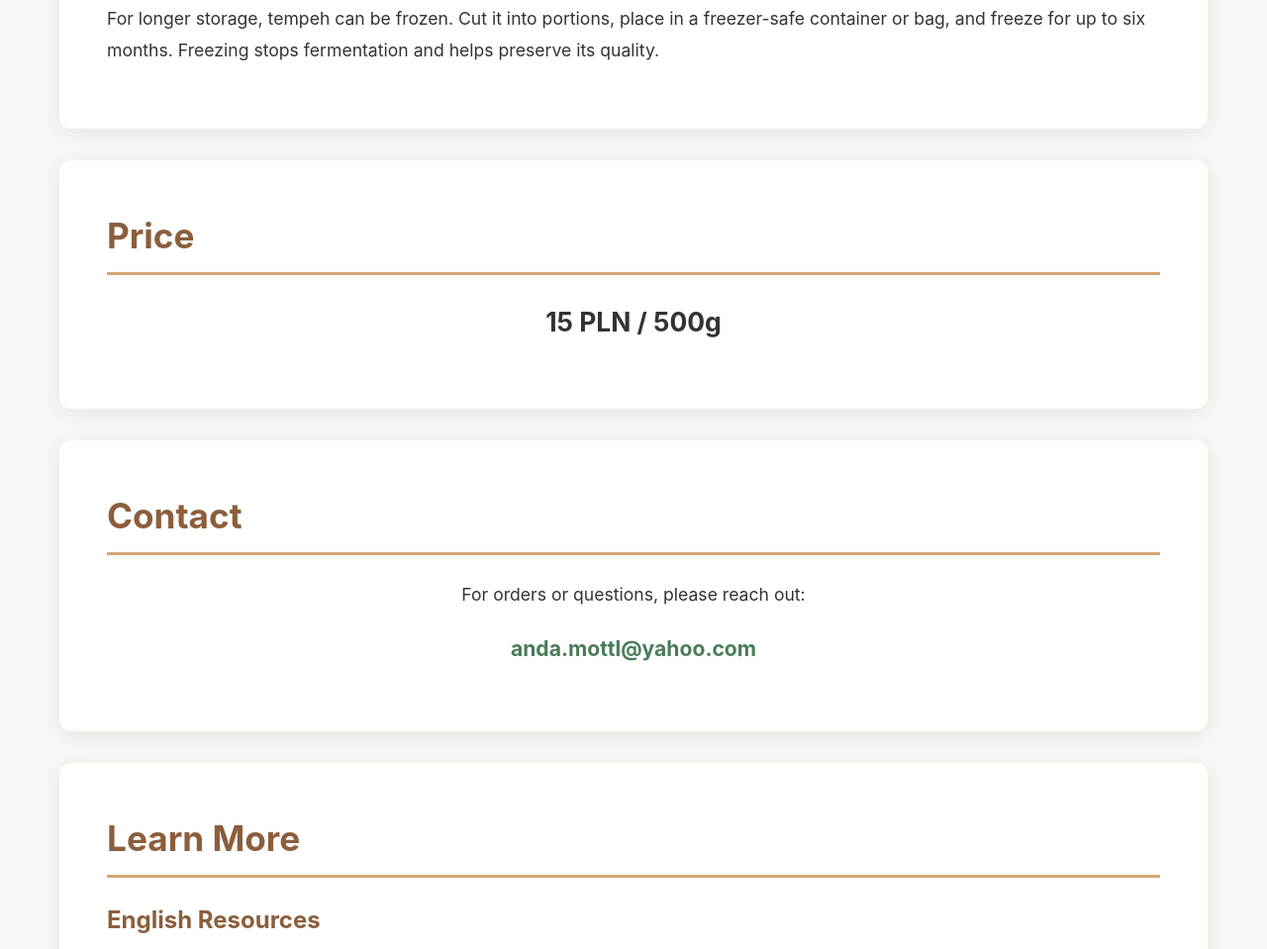
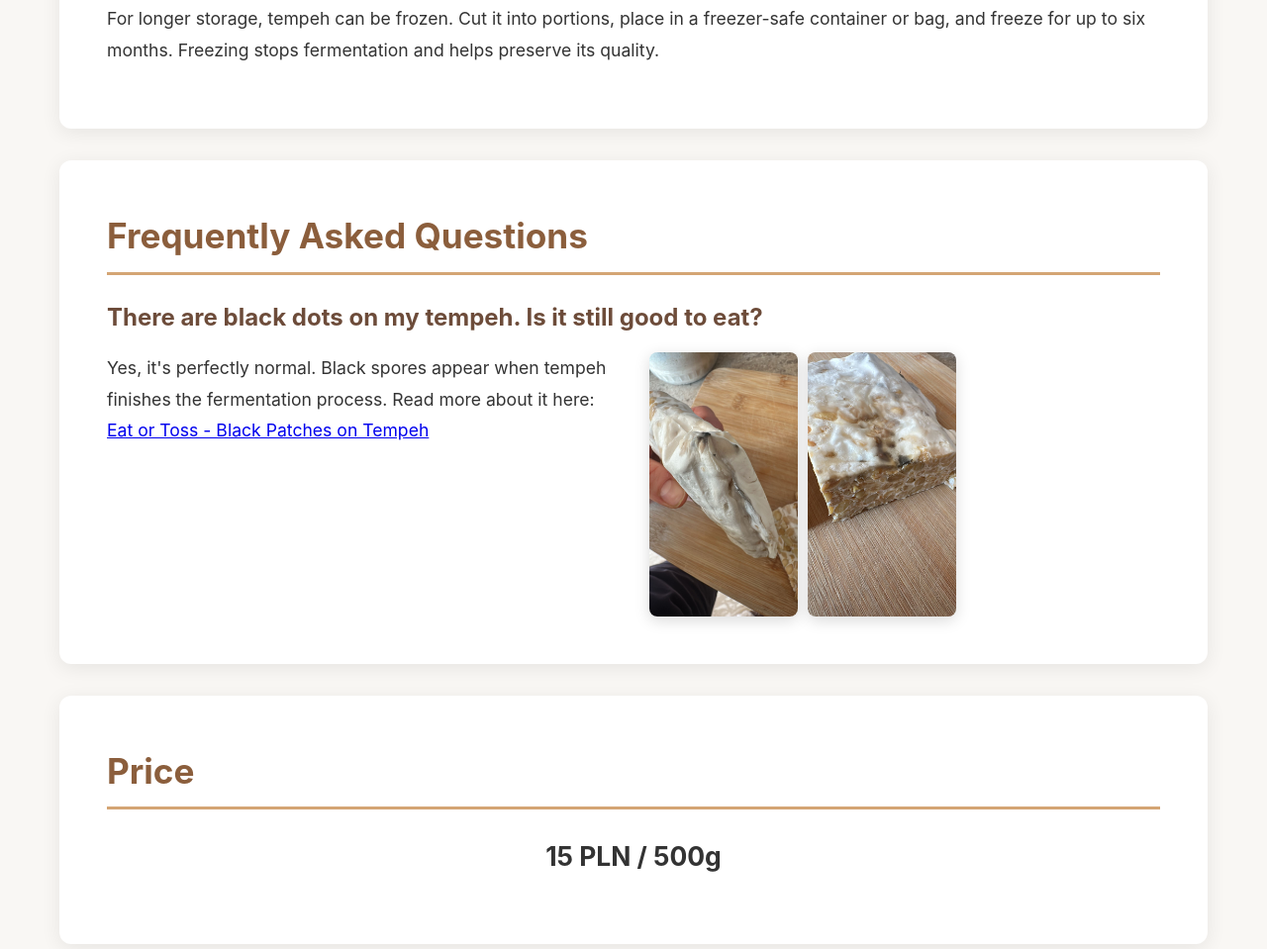
Before and after one commit to mottlio/mytempeh, a plain HTML site: page index.html in a window 1280 px wide. Shown: the part 1957-2916 px from the top of the page at 99% size. Drawn offline with Linux system fonts and the light colour scheme.

Commit message:
add info on black dots

```diff
--- a/index.html
+++ b/index.html
@@ -139,6 +139,40 @@
             </div>
         </section>
 
+        <!-- FAQ Section -->
+        <section class="content-section">
+            <h2 class="lang-en">Frequently Asked Questions</h2>
+            <h2 class="lang-pl" style="display: none;">Najczęściej zadawane pytania</h2>
+
+            <div class="faq-item">
+                <h3 class="lang-en">There are black dots on my tempeh. Is it still good to eat?</h3>
+                <h3 class="lang-pl" style="display: none;">Na moim tempeh są czarne kropki. Czy nadal można go jeść?</h3>
+
+                <div class="content-with-image">
+                    <div class="text-content">
+                        <p class="lang-en">
+                            Yes, it's perfectly normal. Black spores appear when tempeh finishes the fermentation process.
+                            Read more about it here:
+                            <a href="https://www.eatortoss.com/black-patches-on-tempeh/" target="_blank" rel="noopener">
+                                Eat or Toss - Black Patches on Tempeh
+                            </a>
+                        </p>
+                        <p class="lang-pl" style="display: none;">
+                            Tak, to całkowicie normalne. Czarne zarodniki pojawiają się, gdy tempeh kończy proces fermentacji.
+                            Przeczytaj więcej na ten temat tutaj:
+                            <a href="https://www.eatortoss.com/black-patches-on-tempeh/" target="_blank" rel="noopener">
+                                Eat or Toss - Black Patches on Tempeh
+                            </a>
+                        </p>
+                    </div>
+                    <div class="image-container" style="display: flex; gap: 10px; align-items: center;">
+                        <img src="images/black_spots_tempeh_1.jpg" alt="Tempeh with black spots" style="max-width: 150px; height: auto; border-radius: 8px;">
+                        <img src="images/black_spots_tempeh_2.jpg" alt="Tempeh with black spots close-up" style="max-width: 150px; height: auto; border-radius: 8px;">
+                    </div>
+                </div>
+            </div>
+        </section>
+
         <!-- Pricing Section -->
         <section class="content-section">
             <h2 class="lang-en">Price</h2>
```
Also changed, not shown: images/black_spots_tempeh_1.jpg (added), images/black_spots_tempeh_2.jpg (added).
